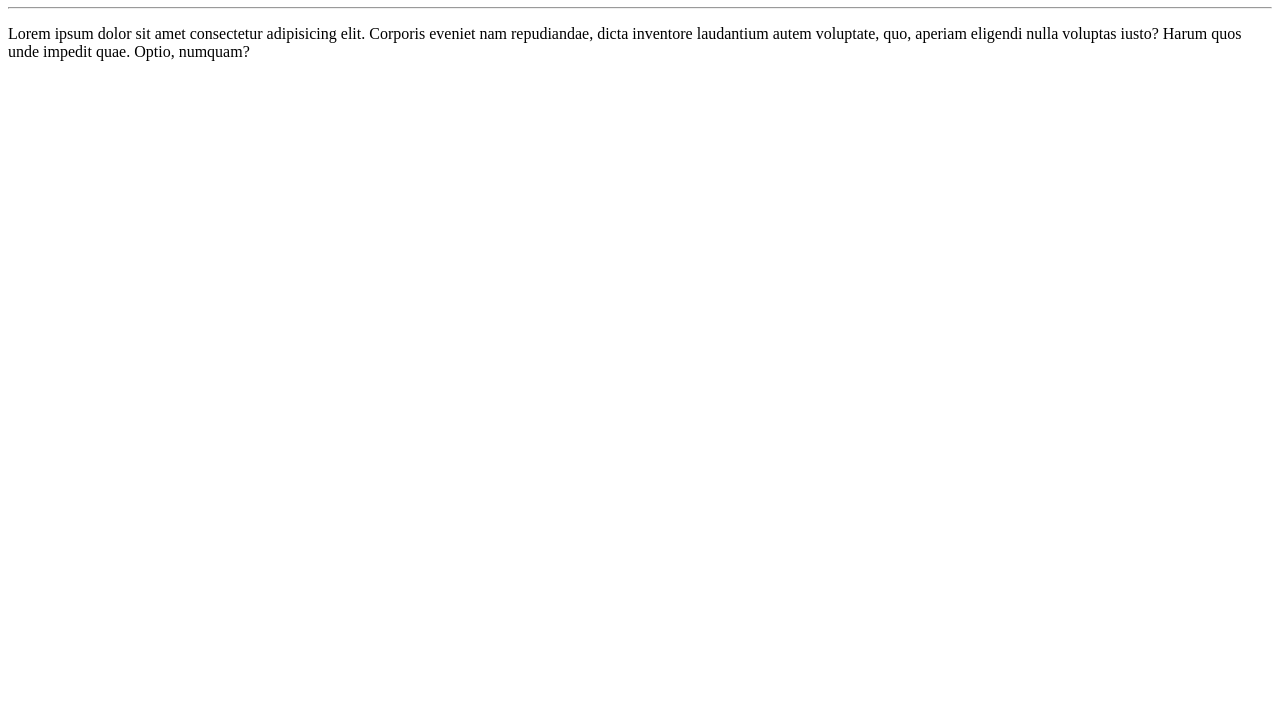
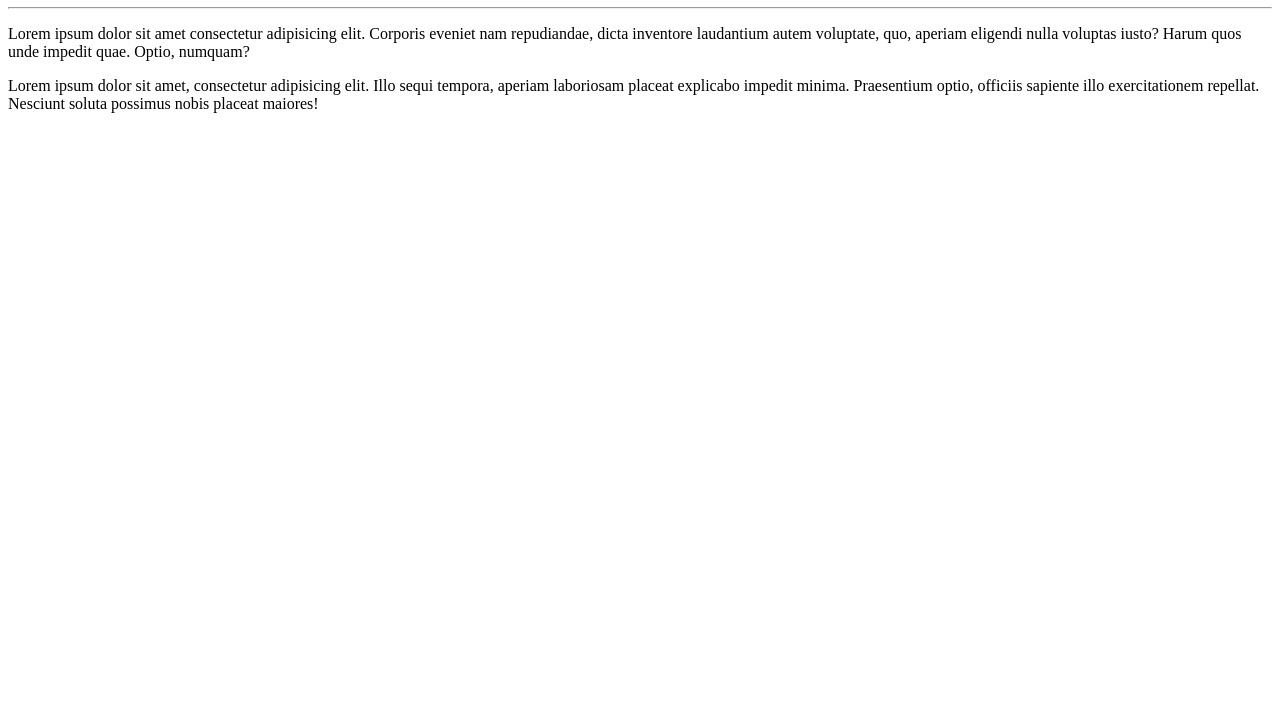
Before and after one commit to Rafaela202328/Ola-Mundo, a plain HTML site: page Site-exemplo/index.html in a window 1280 px wide. Shown: the part 73-800 px from the top of the page. Drawn offline with Linux system fonts and the light colour scheme.

Commit message:
adicionei um paragrafo

```diff
--- a/Site-exemplo/index.html
+++ b/Site-exemplo/index.html
@@ -10,5 +10,6 @@
     <h1>Olá,Mundo!</h1>
     <hr>
     <p>Lorem ipsum dolor sit amet consectetur adipisicing elit. Corporis eveniet nam repudiandae, dicta inventore laudantium autem voluptate, quo, aperiam eligendi nulla voluptas iusto? Harum quos unde impedit quae. Optio, numquam?</p>
+    <p>Lorem ipsum dolor sit amet, consectetur adipisicing elit. Illo sequi tempora, aperiam laboriosam placeat explicabo impedit minima. Praesentium optio, officiis sapiente illo exercitationem repellat. Nesciunt soluta possimus nobis placeat maiores!</p>
 </body>
 </html>
```
